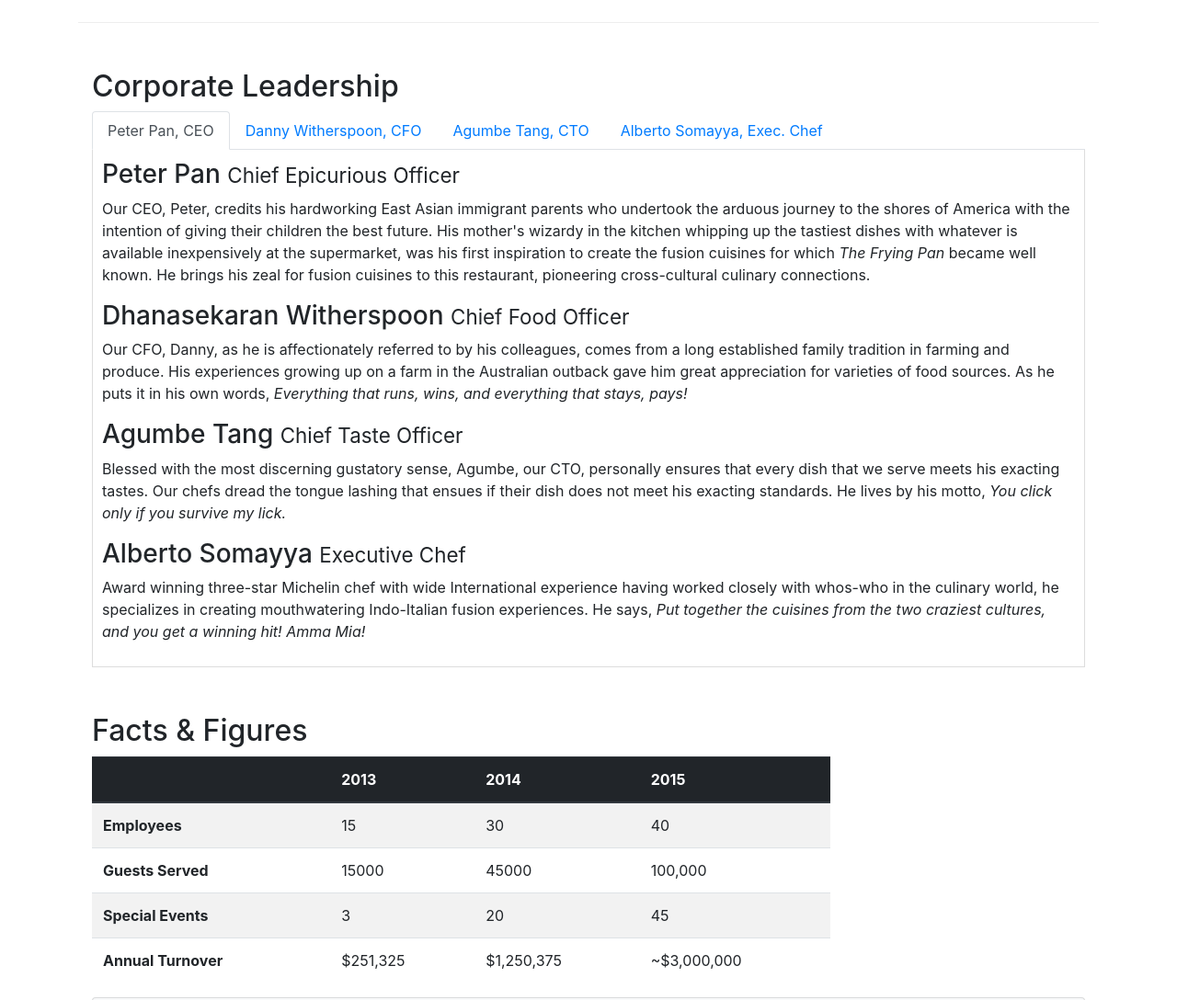
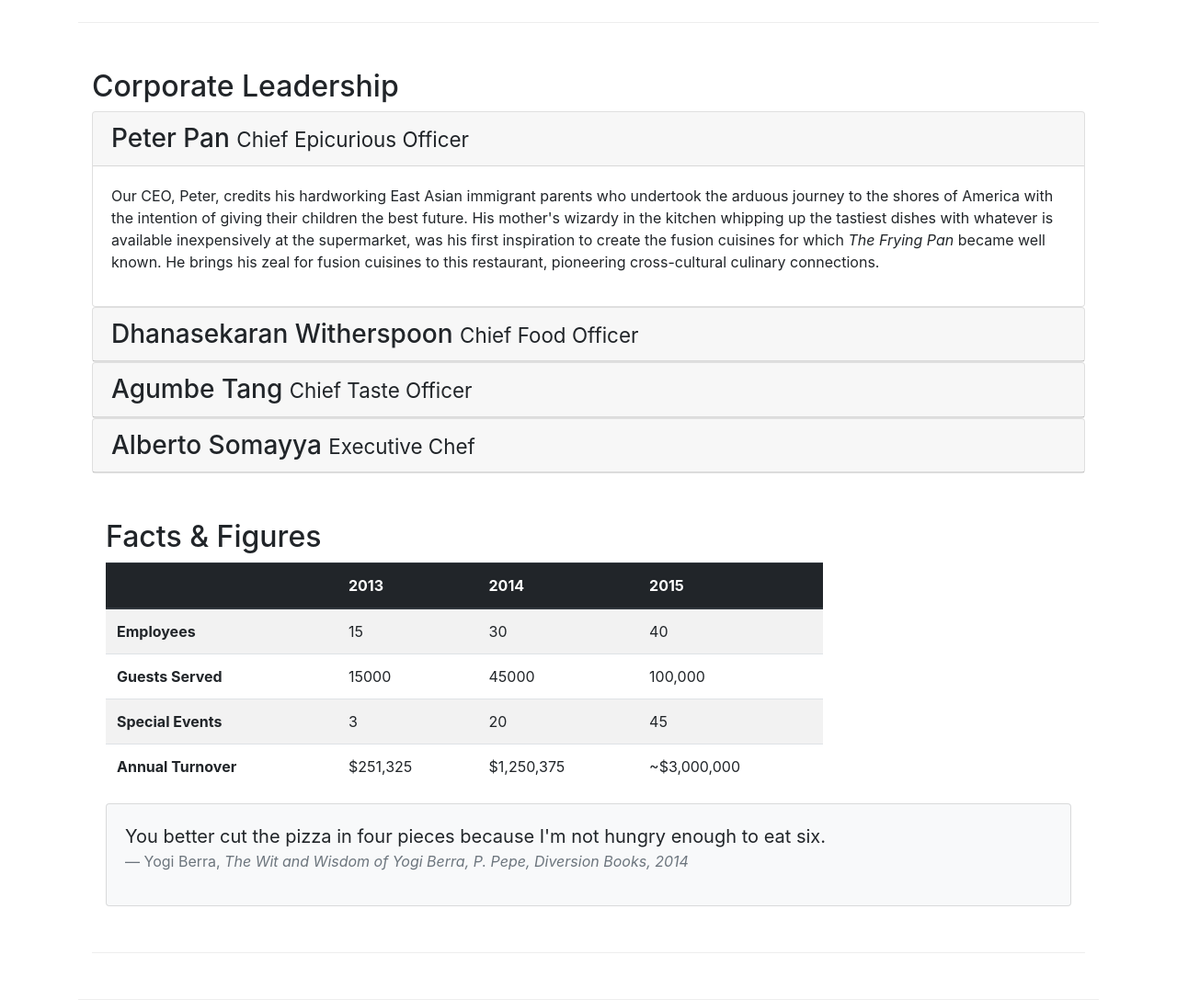
Before and after one commit to SebasTamayoA/CourseraBootstrap4Ex1, a website: page aboutus.html in a window 1280 px wide. Shown: the part 840-1928 px from the top of the page at 92% size. Drawn offline with nearby package versions, Linux system fonts and the light colour scheme.

Commit message:
Accordion

```diff
--- a/aboutus.html
+++ b/aboutus.html
@@ -106,25 +106,18 @@
       <div class="col-12">
         <h2>Corporate Leadership</h2>
 
-        <ul class="nav nav-tabs">
-          <li class="nav-item">
-            <a class="nav-link active" href="#peter" role="tab" data-toggle="tab">Peter Pan, CEO</a>
-          </li>
-          <li class="nav-item">
-            <a class="nav-link" href="#danny" role="tab" data-toggle="tab">Danny Witherspoon, CFO</a>
-          </li>
-          <li class="nav-item">
-            <a class="nav-link" href="#agumbe" role="tab" data-toggle="tab">Agumbe Tang, CTO</a>
-          </li>
-          <li class="nav-item">
-            <a class="nav-link" href="#alberto" role="tab" data-toggle="tab">Alberto Somayya, Exec. Chef</a>
-          </li>
-        </ul>
-        <div class="tab-content">
-          <div role="tabpanel" class="tab-pane fade show active" id="peter">
-            <h3>Peter Pan <small>Chief Epicurious Officer</small></h3>
-            <p class="d-none d-sm-block">
-              Our CEO, Peter, credits his hardworking East Asian immigrant parents
+        <div id="accordion">
+          <div class="card">
+            <div class="card-header" role="tab" id="peterhead">
+              <h3 class="mb-0">
+                <a data-toggle="collapse" data-target="#peter">
+                  Peter Pan <small>Chief Epicurious Officer</small>
+                </a>
+              </h3>
+            </div>
+            <div class="collapse show" id="peter" data-parent="#accordion">
+              <div class="card-body">
+                <p class="d-none d-sm-block">Our CEO, Peter, credits his hardworking East Asian immigrant parents
                   who undertook the arduous journey to the shores of America with the
                   intention of giving their children the best future. His mother's
                   wizardy in the kitchen whipping up the tastiest dishes with whatever
@@ -135,10 +128,19 @@
                   culinary connections.
                 </p>
               </div>
-          <div role="tabpanel" class="tab-pane fade show active" id="danny">
-            <h3>Dhanasekaran Witherspoon <small>Chief Food Officer</small></h3>
-            <p class="d-none d-sm-block">
-              Our CFO, Danny, as he is affectionately referred to by his
+            </div>
+          </div>
+          <div class="card">
+            <div class="card-header" role="tab" id="dannyhead">
+              <h3 class="mb-0">
+                <a class="collapsed" data-toggle="collapse" data-target="#danny">
+                  Dhanasekaran Witherspoon <small>Chief Food Officer</small>
+                </a>
+              </h3>
+            </div>
+            <div class="collapse" id="danny" data-parent="#accordion">
+              <div class="card-body">
+                <p class="d-none d-sm-block">Our CFO, Danny, as he is affectionately referred to by his
                   colleagues, comes from a long established family tradition in
                   farming and produce. His experiences growing up on a farm in the
                   Australian outback gave him great appreciation for varieties of food
@@ -146,20 +148,38 @@
                   <em>Everything that runs, wins, and everything that stays, pays!</em>
                 </p>
               </div>
-          <div role="tabpanel" class="tab-pane fade show active" id="agumbe">
-            <h3>Agumbe Tang <small>Chief Taste Officer</small></h3>
-            <p class="d-none d-sm-block">
-              Blessed with the most discerning gustatory sense, Agumbe, our CTO,
+            </div>
+          </div>
+          <div class="card">
+            <div class="card-header" role="tab" id="agumbehead">
+              <h3 class="mb-0">
+                <a class="collapsed" data-toggle="collapse" data-target="#agumbe">
+                  Agumbe Tang <small>Chief Taste Officer</small>
+                </a>
+              </h3>
+            </div>
+            <div class="collapse" id="agumbe" data-parent="#accordion">
+              <div class="card-body">
+                <p class="d-none d-sm-block">Blessed with the most discerning gustatory sense, Agumbe, our CTO,
                   personally ensures that every dish that we serve meets his exacting
                   tastes. Our chefs dread the tongue lashing that ensues if their dish
                   does not meet his exacting standards. He lives by his motto,
                   <em>You click only if you survive my lick.</em>
                 </p>
               </div>
-          <div role="tabpanel" class="tab-pane fade show active" id="alberto">
-            <h3>Alberto Somayya <small>Executive Chef</small></h3>
-            <p class="d-none d-sm-block">
-              Award winning three-star Michelin chef with wide International
+            </div>
+          </div>
+          <div class="card">
+            <div class="card-header" role="tab" id="albertohead">
+              <h3 class="mb-0">
+                <a class="collapsed" data-toggle="collapse" data-target="#alberto">
+                  Alberto Somayya <small>Executive Chef</small>
+                </a>
+              </h3>
+            </div>
+            <div class="collapse" id="alberto" data-parent="#accordion">
+              <div class="card-body">
+                <p class="d-none d-sm-block">Award winning three-star Michelin chef with wide International
                   experience having worked closely with whos-who in the culinary
                   world, he specializes in creating mouthwatering Indo-Italian fusion
                   experiences. He says,
@@ -169,6 +189,8 @@
               </div>
             </div>
           </div>
+        </div>
+
         <div class="row row-content">
           <div class="col-12 col-sm-9">
             <h2>Facts &amp; Figures</h2>
--- a/css/styles.css
+++ b/css/styles.css
@@ -38,14 +38,13 @@ body {
   background-color: #512da8;
 }
 
-.card-header {
+.card-table {
   background-color: #e19a37;
 }
 
 .btn-reserveTable {
   background-color: #e19a37;
-    color: floralwhite;
-
+  color: floralwhite;
 }
 
 .tab-content {
```
Also changed, not shown: index.html (+1 -1 lines). Lines whose indentation alone changed are shown as unchanged.
